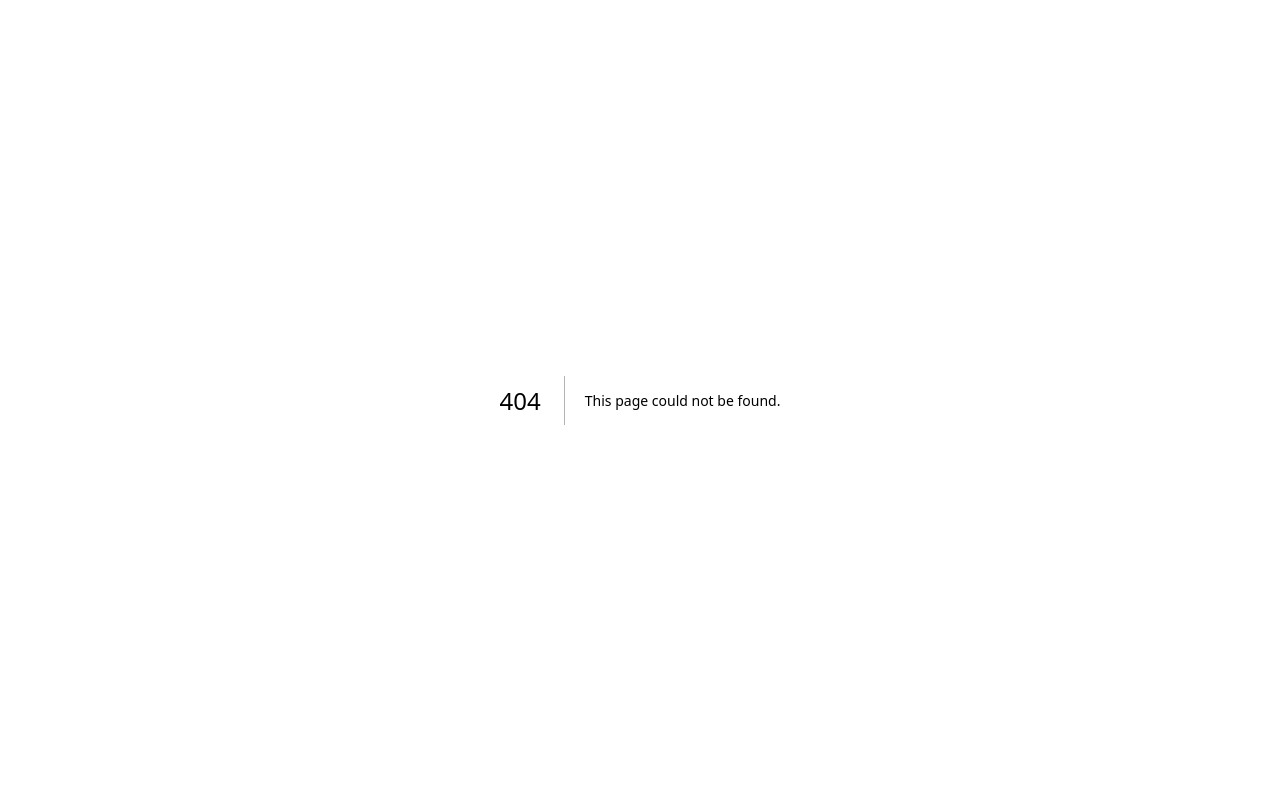
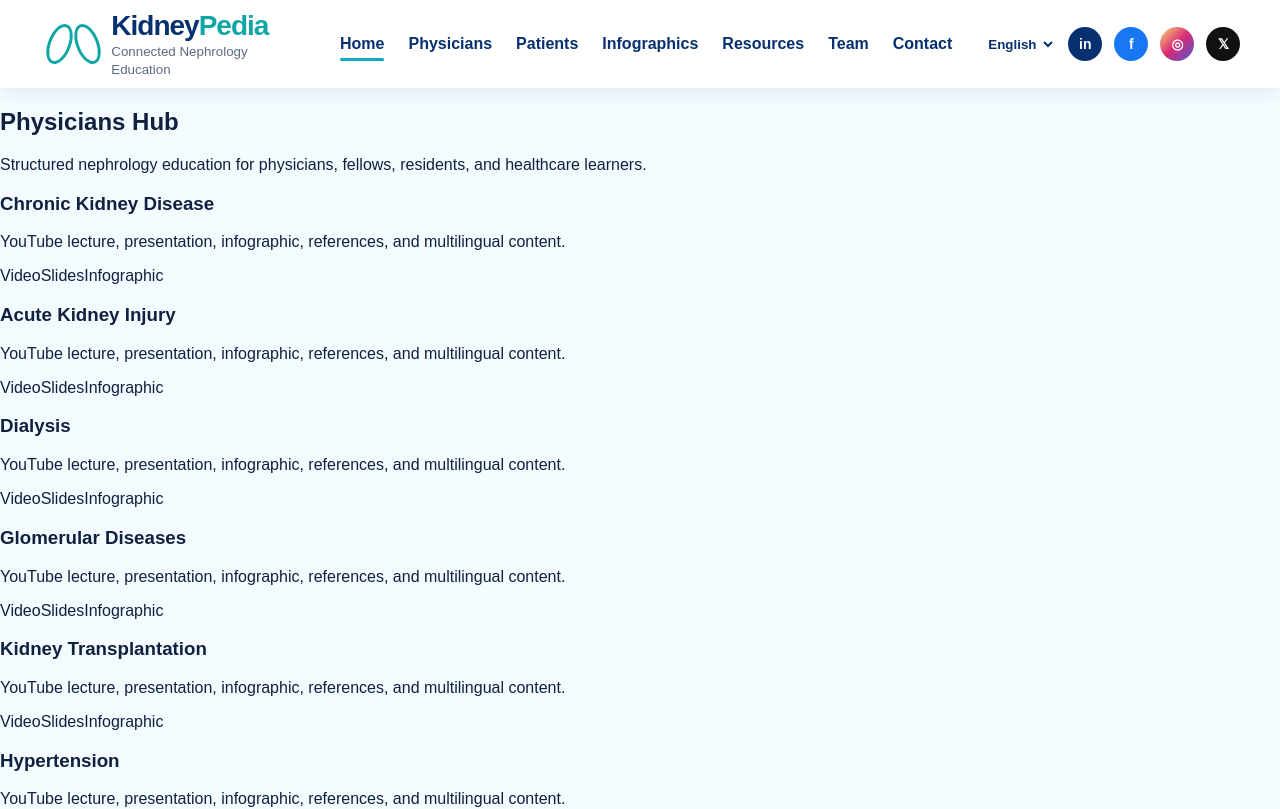
Before and after one commit to bawabethayah/KidneyPedia, a Next.js app: page /physicians in a window 1280 px wide. Before the commit this address had no page. Shown: the top 809 px of the page. Built offline with nearby package versions, Linux system fonts and the light colour scheme.

Commit message:
Create page.tsx

```diff
--- /dev/null
+++ b/app/physicians/page.tsx
@@ -0,0 +1,45 @@
+import Navbar from "../../components/Navbar";
+import Footer from "../../components/Footer";
+
+const topics = [
+  "Chronic Kidney Disease",
+  "Acute Kidney Injury",
+  "Dialysis",
+  "Glomerular Diseases",
+  "Kidney Transplantation",
+  "Hypertension",
+  "Electrolytes",
+  "Onco-Nephrology",
+];
+
+export default function PhysiciansPage() {
+  return (
+    <main>
+      <Navbar />
+
+      <section className="pageHero">
+        <h1>Physicians Hub</h1>
+        <p>
+          Structured nephrology education for physicians, fellows, residents,
+          and healthcare learners.
+        </p>
+      </section>
+
+      <section className="pageGrid">
+        {topics.map((topic) => (
+          <article className="learningCard" key={topic}>
+            <h3>{topic}</h3>
+            <p>YouTube lecture, presentation, infographic, references, and multilingual content.</p>
+            <div>
+              <span>Video</span>
+              <span>Slides</span>
+              <span>Infographic</span>
+            </div>
+          </article>
+        ))}
+      </section>
+
+      <Footer />
+    </main>
+  );
+}
```
